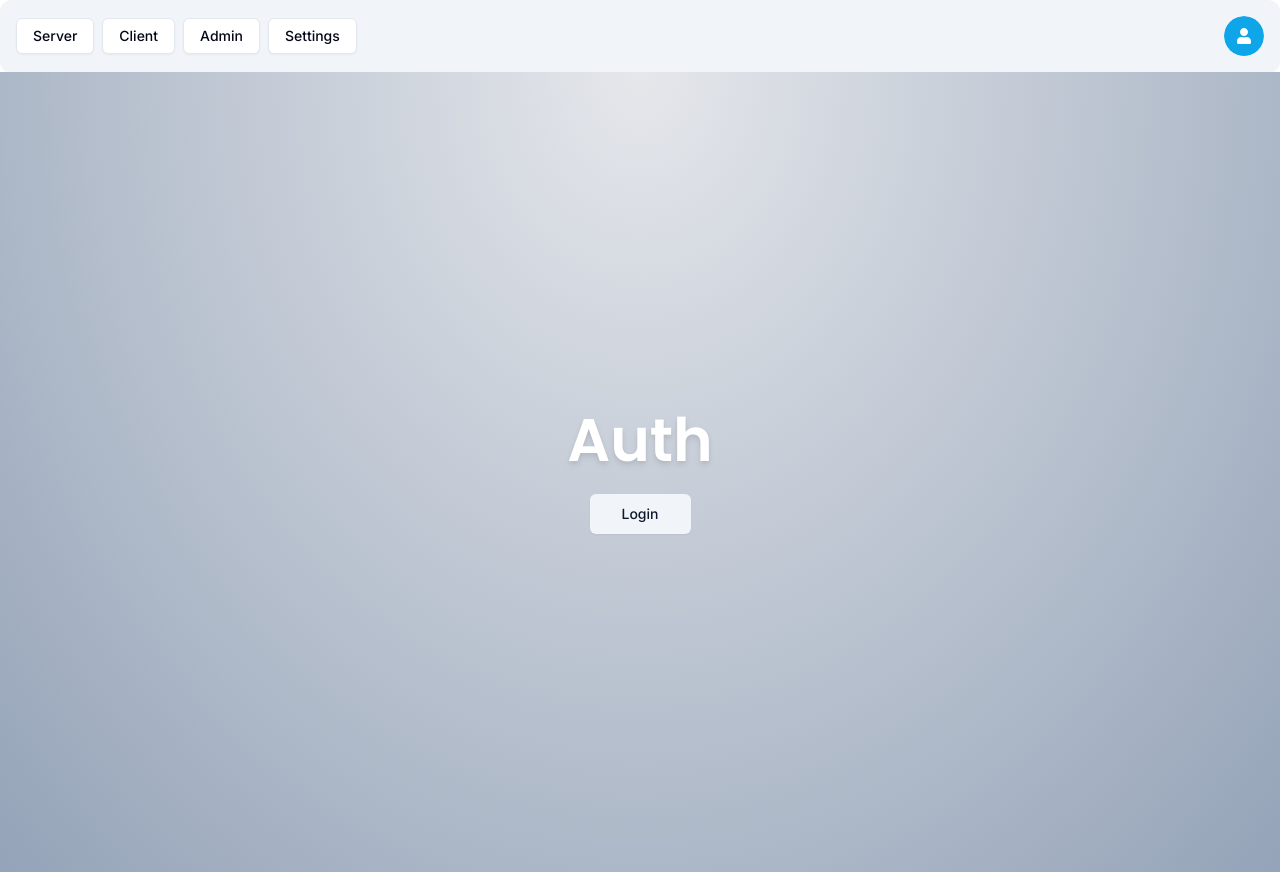
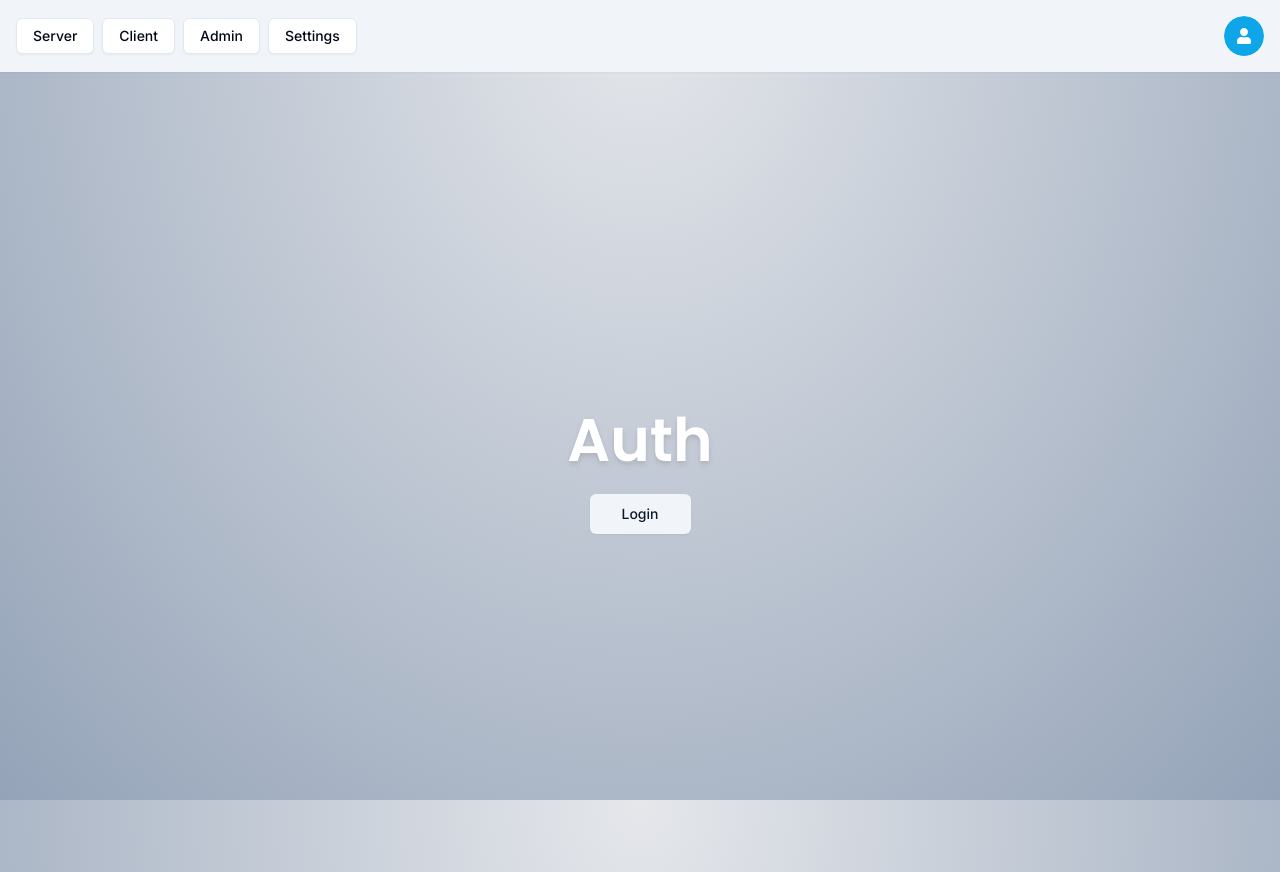
Before and after one commit to NDKhanh96/manga, a Next.js app: page / in a window 1280 px wide. Built offline with nearby package versions, Linux system fonts and the light colour scheme; no server answers.

Commit message:
fix background

```diff
--- a/src/app/(authenticated)/layout.tsx
+++ b/src/app/(authenticated)/layout.tsx
@@ -1,10 +1,8 @@
-import { Navbar } from "@/components/navbar/navbar";
 
 
 const AuthenticatedLayout = ({ children }: { children: React.ReactNode }) => {
     return (
-        <div className="flex h-full w-full flex-col gap-y-10 items-center justify-center bg-[radial-gradient(ellipse_at_top,_var(--tw-gradient-stops))] from-sky-400 to-blue-800">
-            <Navbar />
+        <div className="flex h-full w-full flex-col gap-y-10 items-center justify-center">
             {children}
         </div>
     );
--- a/src/app/auth/layout.tsx
+++ b/src/app/auth/layout.tsx
@@ -1,6 +1,6 @@
 const AuthLayout = ({ children }: { children: React.ReactNode }) => {
     return (
-        <div className="flex h-full items-center justify-center bg-[radial-gradient(ellipse_at_top,_var(--tw-gradient-stops))] from-sky-400 to-blue-800">
+        <div className="flex h-full items-center justify-center">
             {children}
         </div>
     );
--- a/src/app/layout.tsx
+++ b/src/app/layout.tsx
@@ -4,6 +4,7 @@ import './globals.css';
 import { SessionProvider } from 'next-auth/react';
 import { auth } from '@/auth';
 import { Navbar } from '~/navbar/navbar';
+import { cn } from '@/lib/utils';
 
 const inter = Inter({ subsets: ['latin'] });
 
@@ -21,7 +22,7 @@ export default async function RootLayout({
     return (
         <SessionProvider session={session}>
             <html lang="en">
-                <body className={inter.className}>
+                <body className={cn("bg-[radial-gradient(ellipse_at_top,_var(--tw-gradient-stops))] from-gray-200 to-slate-400", inter.className)}>
                     <Navbar />
                     {children}
                 </body>
--- a/src/app/page.tsx
+++ b/src/app/page.tsx
@@ -10,7 +10,7 @@ const font = Poppins({
 
 export default function Home() {
     return (
-        <main className="flex h-full flex-col items-center justify-center bg-[radial-gradient(ellipse_at_top,_var(--tw-gradient-stops))] from-gray-200 to-slate-400">
+        <main className="flex h-full flex-col items-center justify-center">
             <div className="space-y-6 text-center">
                 <h1
                     className={cn(
--- a/src/components/navbar/navbar.tsx
+++ b/src/components/navbar/navbar.tsx
@@ -12,7 +12,7 @@ export const Navbar = () => {
     }
 
     return (
-        <nav className="bg-secondary flex w-full items-center justify-between rounded-xl p-4 shadow-sm">
+        <nav className="bg-secondary flex w-full items-center justify-between p-4 shadow-sm">
             <div className="flex gap-x-2">
                 <Button
                     asChild
```
